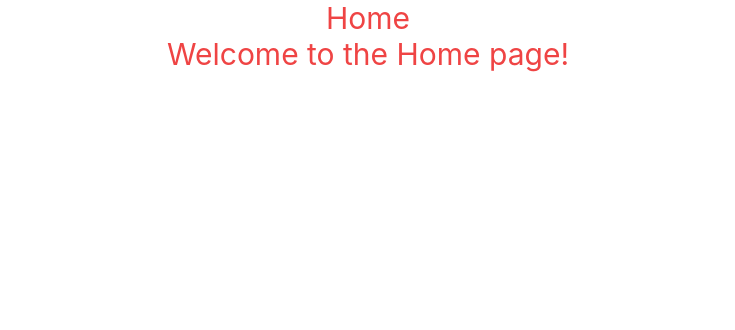
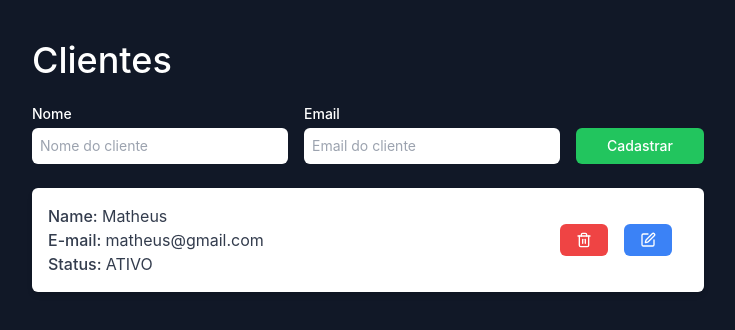
Before and after one commit to Vitorialuz229/front-crud-customers, a React (Vite) app: page / in a window 1280 px wide. Shown: the top 330 px of the page, without its empty margins (272-1007 px from the left). Built offline with nearby package versions, Linux system fonts and the light colour scheme.

Commit message:
:lipstick:	feat: Estilização

```diff
--- a/src/components/root/Main.tsx
+++ b/src/components/root/Main.tsx
@@ -1,8 +1,75 @@
+import { Trash2, Edit } from 'lucide-react';
+
 function Main() {
   return (
-    <div className="text-center text-3xl text-red-500">
-      <h1>Home</h1>
-      <p>Welcome to the Home page!</p>
+    <div className="w-full min-h-screen bg-gray-900 flex justify-center px-4">
+      <main className="my-10 w-full md:max-w-2xl">
+        <h1 className="text-4xl font-medium text-white">Clientes</h1>
+
+        <form className="flex flex-col md:flex-row md:items-end my-6 gap-4">
+          <div className="w-full md:w-1/2">
+            <label className="block text-sm font-medium text-white" htmlFor="name">
+              Nome
+            </label>
+            <input
+              className="mt-1 p-2 focus:ring-white focus:border-white block w-full sm:text-sm border-gray-300 rounded-md"
+              type="text"
+              id="name"
+              name="name"
+              placeholder="Nome do cliente"
+              required
+            />
+          </div>
+          <div className="w-full md:w-1/2">
+            <label className="block text-sm font-medium text-white" htmlFor="email">
+              Email
+            </label>
+            <input
+              className="mt-1 p-2 focus:ring-white focus:border-white block w-full sm:text-sm border-gray-300 rounded-md"
+              type="email"
+              id="email"
+              name="email"
+              placeholder="Email do cliente"
+              required
+            />
+          </div>
+          <div className="flex justify-center w-full md:w-auto">
+            <button
+              type="submit"
+              className="w-full md:w-32 py-2 text-sm font-medium text-white bg-green-500 rounded-md hover:bg-green-600"
+            >
+              Cadastrar
+            </button>
+          </div>
+        </form>
+
+        <section className="flex flex-col space-y-4">
+          <article className="w-full bg-white rounded-md shadow-md hover:scale-105 transition-transform duration-200">
+            <div className="flex justify-between items-center p-4">
+              <div>
+                <p>
+                  <span className="font-medium">Name: </span> Matheus
+                </p>
+                <p>
+                  <span className="font-medium">E-mail: </span> matheus@gmail.com
+                </p>
+                <p>
+                  <span className="font-medium">Status: </span> ATIVO
+                </p>
+              </div>
+
+              <div className="flex justify-center p-4">
+                <button className="flex items-center px-4 py-2 text-sm font-medium text-white bg-red-500 rounded-md hover:bg-red-600">
+                  <Trash2 className="w-4 h-4" />
+                </button>
+                <button className="flex items-center px-4 py-2 text-sm font-medium text-white bg-blue-500 rounded-md hover:bg-blue-600 ml-4">
+                  <Edit className="w-4 h-4 " />
+                </button>
+              </div>
+            </div>
+          </article>
+        </section>
+      </main>
     </div>
   );
 }
```
